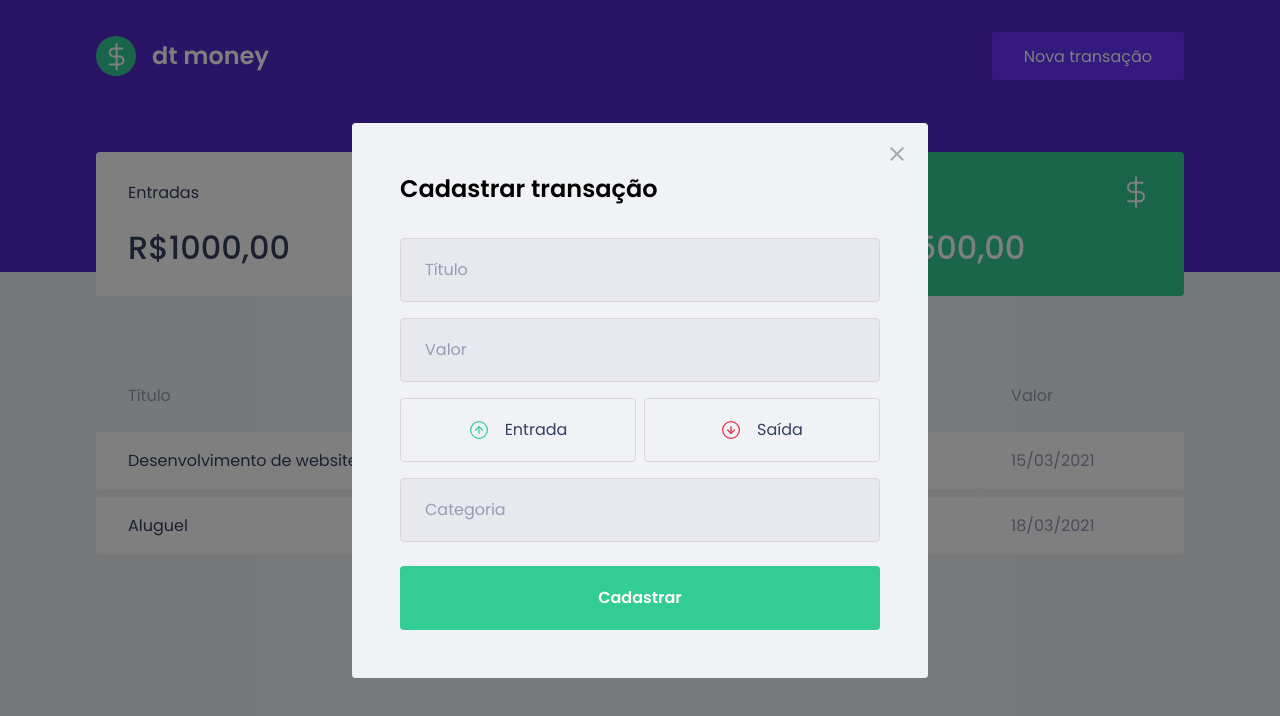
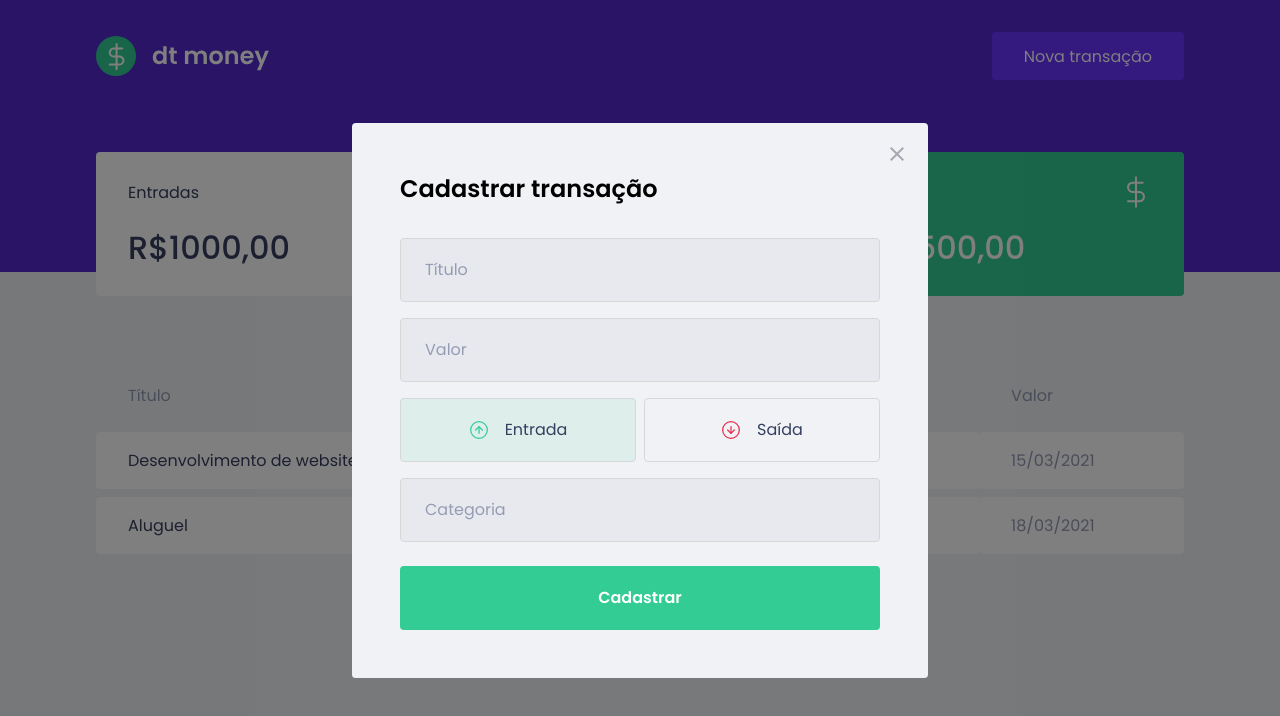
Before and after one commit to MFillipe/dtmoney, a React (Create React App) app: page / in a window 1280 px wide. Both pictures are taken after a click on the button "Nova transação". Shown: the top 716 px of the page. Built offline with nearby package versions, Linux system fonts and the light colour scheme; no server answers; what miragejs would draw is missing.

Commit message:
feat: Add Button styles

```diff
--- a/src/components/NewTransactionModal/index.tsx
+++ b/src/components/NewTransactionModal/index.tsx
@@ -2,7 +2,9 @@
 import incomeImg from "../../assets/income.svg";
 import outcomeImg from "../../assets/outcome.svg";
 import closeImg from "../../assets/close.svg";
-import { Container, TransactionTypeContainer } from "./styles";
+
+import { Container, TransactionTypeContainer, RadioBox } from "./styles";
+import { useState } from "react";
 
 interface NewTransactionModalProps {
     isOpen: boolean;
@@ -10,6 +12,9 @@
 }
 
 export function NewTransactionModal({isOpen, onRequestClose}: NewTransactionModalProps) {
+
+    const [type, setType] = useState('deposit');
+
     return (
         <Modal
             isOpen={isOpen}
@@ -38,19 +43,25 @@
             />
 
            <TransactionTypeContainer>
-                <button
+                <RadioBox
                   type="button"
+                  onClick={() => { setType('deposit'); }}
+                  isActive={type === 'deposit'}
+                  activeColor="green"
                 >
                     <img src={incomeImg} alt="Entrada"/>
                     <span>Entrada</span>
-                </button>
+                </RadioBox>
 
-                <button
+                <RadioBox
                   type="button"
+                  onClick={() => { setType('withdraw'); }}
+                  isActive={type === 'withdraw'}
+                  activeColor="red"
                 >
                     <img src={outcomeImg} alt="Saída"/>
                     <span>Saída</span>
-                </button>
+                </RadioBox>
            </TransactionTypeContainer>
 
 
--- a/src/components/NewTransactionModal/styles.ts
+++ b/src/components/NewTransactionModal/styles.ts
@@ -1,5 +1,5 @@
 import styled from 'styled-components';
-import { darken } from 'polished';
+import { darken, transparentize} from 'polished';
 
 export const Container = styled.form`
  h2 {
@@ -53,13 +53,27 @@
   display: grid;
   grid-template-columns: 1fr 1fr;
   gap: 0.5rem;
+`;
 
-  button {
+interface RadioBoxProps {
+  isActive: boolean;
+  activeColor: 'green' | 'red';
+}
+
+const colors = {
+    green: '#33CC95',
+    red: '#E52E4D'
+}
+
+export const RadioBox = styled.button<RadioBoxProps>`
       height: 4rem;
       border: 1px solid #d7d7d7;
       border-radius: 0.25rem;
 
-      background: transparent;
+      background: ${(props) => props.isActive
+      ? transparentize(0.9, colors[props.activeColor])
+      : 'transparent'
+      };
 
       display: flex;
       align-items: center;
@@ -82,5 +96,4 @@
           font-size: 1rem;
           color: var(--text-title);
       }
-  }
 `;
```
